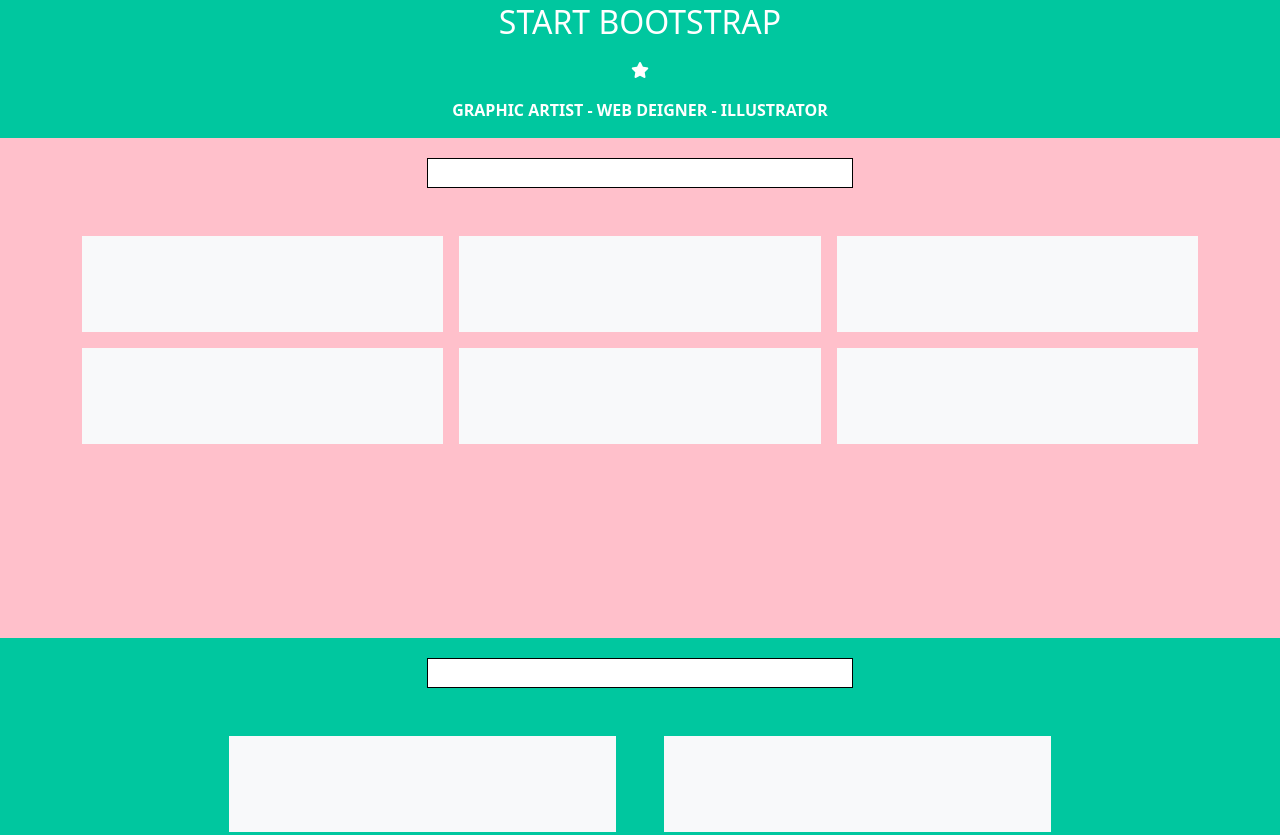
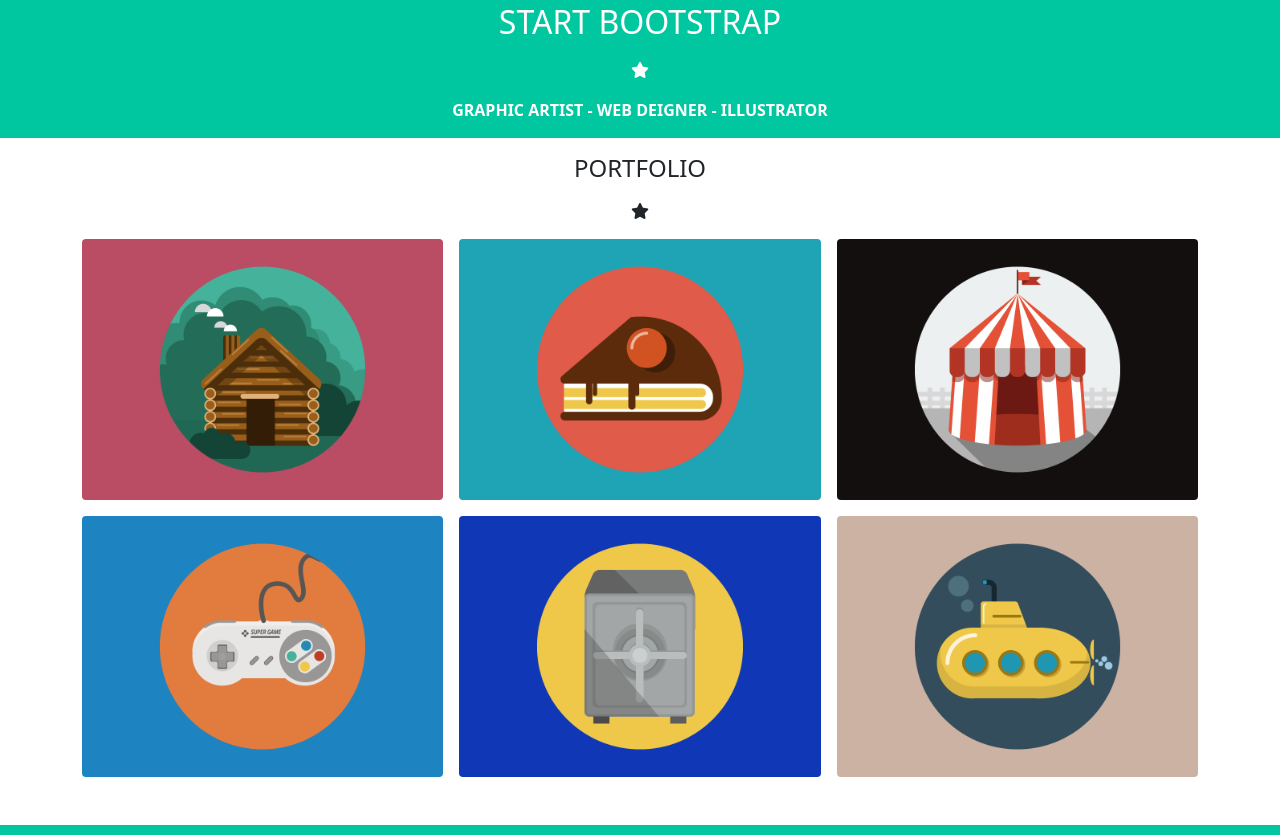
Before and after one commit to Gdr0/html-css-bootstrap-freelancer, a plain HTML site: page index.html in a window 1280 px wide. Shown: the part 879-1714 px from the top of the page. Drawn offline with nearby package versions, Linux system fonts and the light colour scheme.

Commit message:
sezine 2

```diff
--- a/index.html
+++ b/index.html
@@ -50,35 +50,49 @@
     </section_p1>
     <!-- sezione1 -->
 
-    <!-- sezione 2 -->
+    <!-- sezione2 -->
     <section_pd>
-      <div class="container-fluid pink">
+      <div class="container-fluid mb-5">
         <div class="row justify-content-center">
-          <div class="col-4 white"></div>
+          <div class="col-8">
+              <h4 class="text-center mt-3 mb-3">
+                PORTFOLIO</h4>
+              <div class="text-center mt-3 mb-3">
+                <i class="fa-solid fa-star "></i>
+              </div>
+           </div>
         </div>
-        <!-- <div class="row justify-content-center">
-          <div class="col-4 white"></div>
-        </div> -->
-
-        <div class="container mt-5">
+        <div class="container">
           <div class="row gy-3 gx-3">
             <div class="col-12  col-md-6 col-lg-4">
-              <div class="p-5 bg-light"></div>
+              <div class="card-portfolio">
+                <img src="img/cabin.png" class=" rounded img-fluid" alt="...">
+              </div>
             </div>
             <div class="col-12 col-md-6  col-lg-4">
-              <div class="p-5 bg-light"></div>
+              <div class="card-portfolio">
+                <img src="img/cake.png" class="rounded img-fluid" alt="...">
+              </div>
             </div>
             <div class="col-12  col-md-6  col-lg-4">
-              <div class="p-5 bg-light"></div>
+              <div class="card-portfolio">
+                <img src="img/circus.png" class="rounded img-fluid" alt="...">
+              </div>
             </div>
             <div class="col-12 col-md-6 col-lg-4">
-              <div class="p-5 bg-light"></div>
+              <div class="card-portfolio">
+                <img src="img/game.png" class="rounded img-fluid" alt="...">
+              </div>
             </div>
             <div class="col-12  col-md-6  col-lg-4">
-              <div class="p-5 bg-light"></div>
+              <div class="card-portfolio">
+                <img src="img/safe.png" class=" rounded img-fluid" alt="...">
+              </div>
             </div>
             <div class="col-12 col-md-6 col-lg-4">
-              <div class="p-5 bg-light"></div>
+              <div class="card-portfolio">
+                <img src="img/submarine.png" class="rounded img-fluid" alt="...">
+              </div>
             </div>
           </div>
         </div>
```
